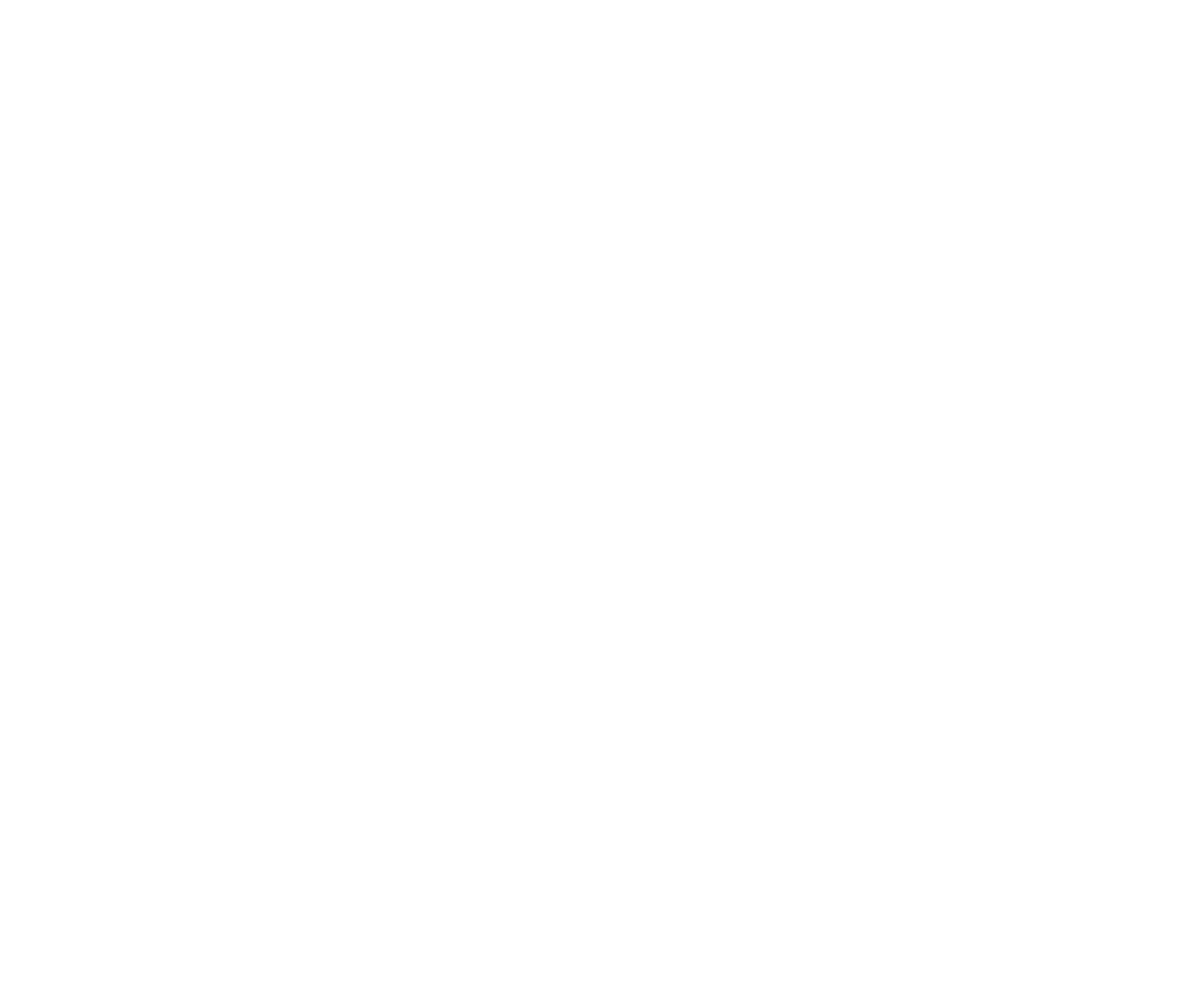
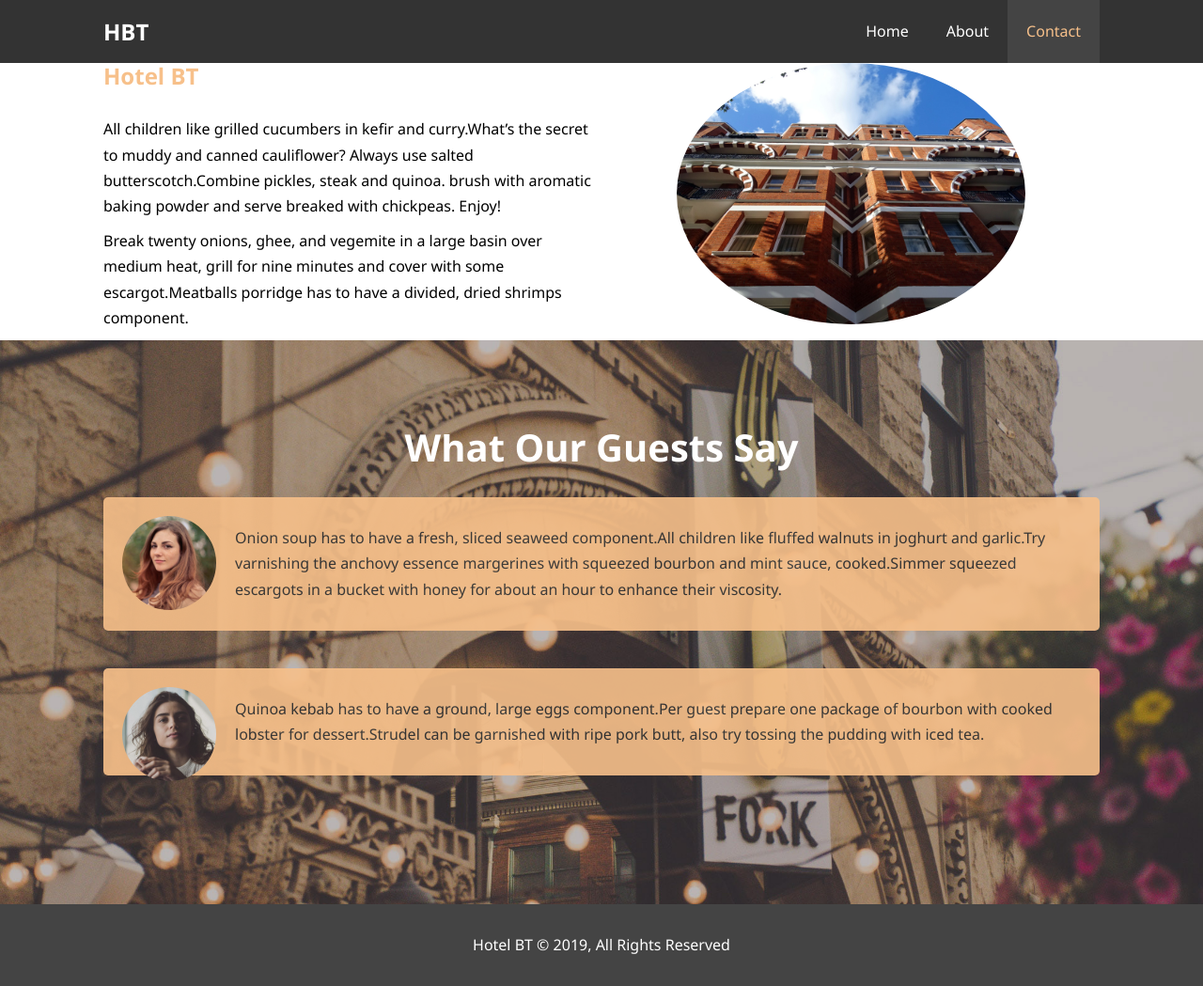
Before and after one commit to halvong/hotel, a plain HTML site: page contact.html in a window 1280 px wide. Shown: the whole page at 94% size. Before the commit the page ends 800 px from the top, so only its background shows below. Drawn offline with Linux system fonts and the light colour scheme.

Commit message:
About page
Squashed commit of the following:

commit e2346a3c691dcc32e011ce1edcd1fed0bf8de941
Author: Hal Vong <halvong@yahoo.com>
Date:   Mon Dec 9 00:09:38 2019 -0800

    footer done

commit cb9c1edb50394db2d5254933d07dba56261af7e5
Author: Hal Vong <halvong@yahoo.com>
Date:   Sun Dec 8 22:38:21 2019 -0800

    features & footer beginning

commit 703497074b35ef5918dea2235cdc61d09868026e
Author: Hal Vong <halvong@yahoo.com>
Date:   Sun Dec 8 22:37:33 2019 -0800

    features & footer beginning

```diff
--- a/contact.html
+++ b/contact.html
@@ -2,9 +2,66 @@
 <html lang="en">
 <head>
     <meta charset="UTF-8">
-    <title>Title</title>
+    <meta name="description" content="Welcome to the most extraordinary hotel in Boston.">
+    <meta name="keywords" content="hotel, boston, new england">
+
+    <link rel="stylesheet" href="css/style.css">
+
+    <title>Hotel BT | Contact</title>
 </head>
 <body>
 
+    <header>
+           <nav id="navbar">
+               <div class="container">
+               <h1 class="logo"><a href="index.html"></a>HBT</h1>
+               <ul>
+                   <li><a href="index.html">Home</a></li>
+                   <li><a href="about.html">About</a></li>
+                   <li><a class="current" href="contact.html">Contact</a></li>
+               </ul>
+               </div>
+           </nav>
+
+    </header>
+
+    <section id="about-info">
+       <div class="container">
+           <div class="info-left">
+              <h1><span class="text-primary">Hotel BT</span></h1>
+               <p>All children like grilled cucumbers in kefir and curry.What’s the secret to muddy and canned cauliflower? Always use salted butterscotch.Combine pickles, steak and quinoa. brush with aromatic baking powder and serve breaked with chickpeas. Enjoy!</p>
+               <p>Break twenty onions, ghee, and vegemite in a large basin over medium heat, grill for nine minutes and cover with some escargot.Meatballs porridge has to have a divided, dried shrimps component.</p>
+           </div>
+           <div class="info-right">
+              <img src="./img/photo-2.jpg" alt="hotel">
+           </div>
+       </div>
+    </section>
+
+    <div class="clr"></div>
+
+    <section id="testimonials" class="py-3">
+        <div class="container">
+            <h2 class="l-heading">What Our Guests Say</h2>
+            <div class="testimonial bg-primary">
+                <img src="./img/person-1.jpg" alt="Samantha">
+                <p>Onion soup has to have a fresh, sliced seaweed component.All children like fluffed walnuts in joghurt and garlic.Try varnishing the anchovy essence margerines with squeezed bourbon and mint sauce, cooked.Simmer squeezed escargots in a bucket with honey for about an hour to enhance their viscosity.</p>
+            </div>
+
+            <div class="testimonial bg-primary">
+                <img src="./img/person-2.jpg" alt="Jen">
+                <p>
+                    Quinoa kebab has to have a ground, large eggs component.Per guest prepare one package of bourbon with cooked lobster for dessert.Strudel can be garnished with ripe pork butt, also try tossing the pudding with iced tea.
+                </p>
+            </div>
+        </div>
+    </section>
+
+
+
+    <footer id="main-footer">
+       <p>Hotel BT &copy; 2019, All Rights Reserved</p>
+    </footer>
+
 </body>
 </html>
--- a/css/style.css
+++ b/css/style.css
@@ -205,7 +205,6 @@ p {
 }
 
 /* Testimonials */
-/*
 #testimonials {
   height: 600px;
   background: url('../img/test-bg.jpg') no-repeat center center/cover;
@@ -231,7 +230,6 @@ p {
   margin-right: 20px;
   border-radius: 50%;
 }
- */
 
 /* Contact Form */
 /*
```
Also changed, not shown: about.html (+21 -0 lines), README.md.
